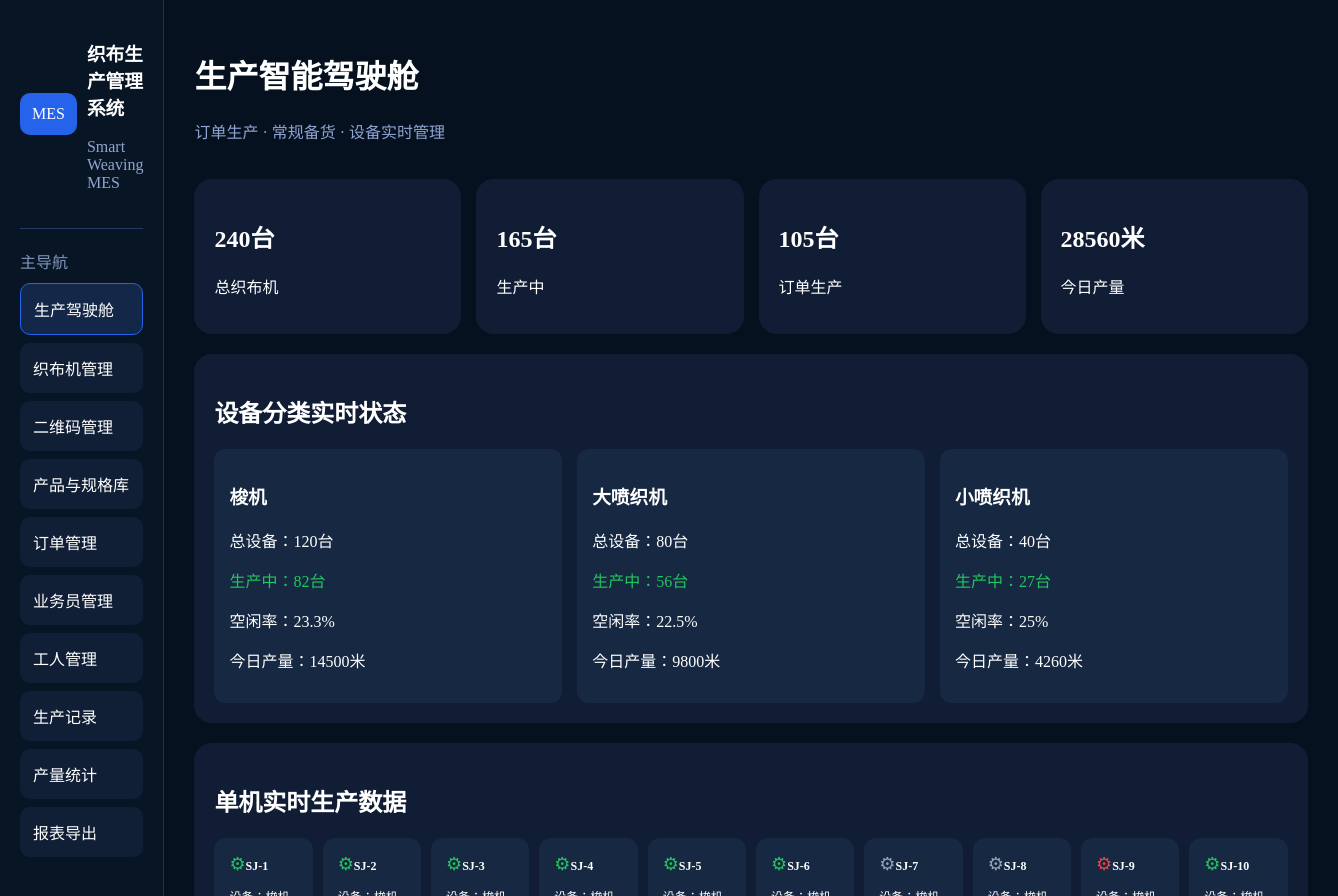
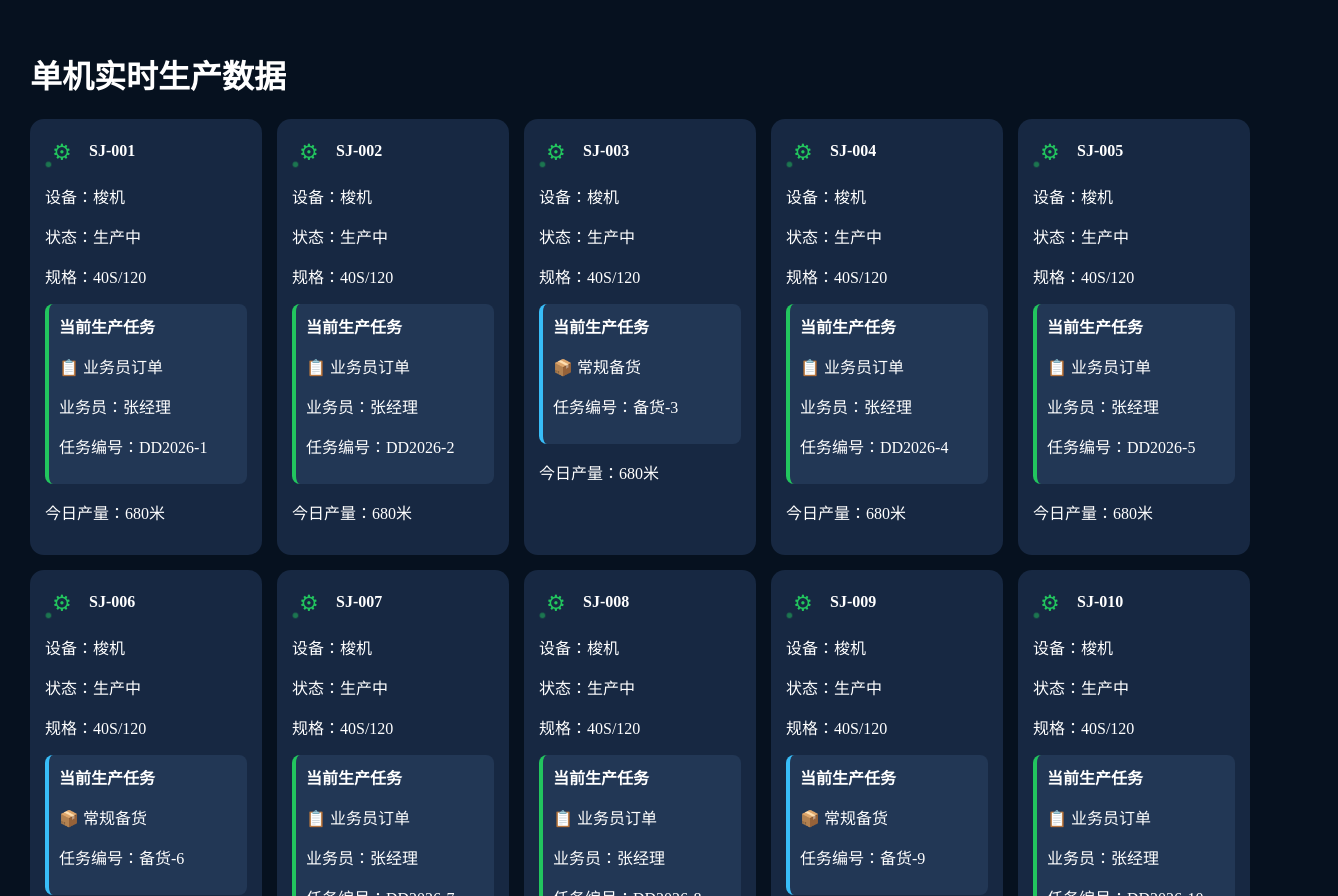
Before and after one commit to suiyuanlezhu-sketch/smart-weaving-mes, a Vue app: page / in a window 1280 px wide. Shown: the top 896 px of the page, 1338 px wide, since content can reach past the window. Built offline with nearby package versions, Linux system fonts and the light colour scheme; the HTML template or start-up script is replaced by a standard one.

Commit message:
Add files via upload

```diff
--- a/index.html
+++ b/index.html
@@ -1,7 +1,2 @@
-<!doctype html>
-<html>
-<body>
 <div id="app"></div>
 <script type="module" src="/src/main.js"></script>
-</body>
-</html>
--- a/src/App.vue
+++ b/src/App.vue
@@ -1,80 +1,26 @@
 <template>
-<div class="layout">
-
-<aside class="sidebar">
-
-<div class="logo">
-<div class="icon">MES</div>
-<div>
-<h3>织布生产管理系统</h3>
-<p>Smart Weaving MES</p>
-</div>
-</div>
-
-<div class="title">主导航</div>
-
-<div class="nav active">生产驾驶舱</div>
-<div class="nav">织布机管理</div>
-<div class="nav">二维码管理</div>
-<div class="nav">产品与规格库</div>
-<div class="nav">订单管理</div>
-<div class="nav">业务员管理</div>
-<div class="nav">工人管理</div>
-<div class="nav">生产记录</div>
-<div class="nav">产量统计</div>
-<div class="nav">报表导出</div>
-
-</aside>
-
-
-<main>
-
-<h1>生产智能驾驶舱</h1>
-<p class="sub">订单生产 · 常规备货 · 设备实时管理</p>
-
-
-<div class="cards">
-<div class="card" v-for="c in cards">
-<h2>{{c.v}}</h2>
-<p>{{c.n}}</p>
-</div>
-</div>
-
-
-<div class="panel">
-
-<h2>设备分类实时状态</h2>
-
-<div class="groups">
-
-<div class="group" v-for="g in groups">
-
-<h3>{{g.name}}</h3>
-
-<p>总设备：{{g.total}}台</p>
-<p class="green">生产中：{{g.running}}台</p>
-<p>空闲率：{{g.idle}}%</p>
-<p>今日产量：{{g.output}}米</p>
-
-</div>
-
-</div>
-
-</div>
-
-
-<div class="panel">
-
-<h2>单机实时生产数据</h2>
+<div class="page">
+<h1>单机实时生产数据</h1>
 
 <div class="machines">
 
 <div class="machine" v-for="m in machines">
 
-<div class="head">
-<span class="gear" :class="m.status">⚙</span>
+<div class="status-head">
+
+<div v-if="m.status==='run'" class="running-icon">
+<span class="dot"></span>
+⚙
+</div>
+
+<div v-else class="normal-icon" :class="m.status">
+⚙
+</div>
+
 <b>{{m.id}}</b>
+
 </div>
+
 
 <p>设备：{{m.type}}</p>
 <p>状态：{{m.statusText}}</p>
@@ -97,83 +43,43 @@
 业务员：{{m.sales}}
 </p>
 
-<p>
-任务编号：{{m.orderNo}}
-</p>
+<p>任务编号：{{m.orderNo}}</p>
 
 </div>
 
 
 <p>今日产量：{{m.output}}米</p>
-<p>运行时间：{{m.hours}}小时</p>
 
 </div>
 
 </div>
-
-</div>
-
-
-</main>
-
 </div>
 </template>
 
-
 <script setup>
-
-const cards=[
-{n:"总织布机",v:"240台"},
-{n:"生产中",v:"165台"},
-{n:"订单生产",v:"105台"},
-{n:"今日产量",v:"28560米"}
-]
-
-
-const groups=[
-{name:"梭机",total:120,running:82,idle:23.3,output:14500},
-{name:"大喷织机",total:80,running:56,idle:22.5,output:9800},
-{name:"小喷织机",total:40,running:27,idle:25,output:4260}
-]
-
-
 const machines=[]
 
-for(let i=1;i<=60;i++){
+for(let i=1;i<=40;i++){
 
-let stock=i%3===0
+const stock=i%3===0
 
 machines.push({
-
-id:i<=30?"SJ-"+i:i<=50?"DP-"+(i-30):"XP-"+(i-50),
-
-type:i<=30?"梭机":i<=50?"大喷织机":"小喷织机",
-
-status:i%10<7?"run":i%10<9?"idle":"repair",
-
-statusText:i%10<7?"生产中":i%10<9?"空闲":"维修",
-
-spec:"40S/120",
-
-taskType:stock?"stock":"order",
-
-sales:stock?"":"张经理",
-
-orderNo:stock?"备货-"+i:"DD2026-"+i,
-
-output:680,
-
-hours:8.5
-
+id:'SJ-'+String(i).padStart(3,'0'),
+type:'梭机',
+status:'run',
+statusText:'生产中',
+spec:'40S/120',
+taskType:stock?'stock':'order',
+sales:stock?'':'张经理',
+orderNo:stock?'备货-'+i:'DD2026-'+i,
+output:680
 })
 
 }
-
 </script>
 
 
 <style>
-
 body{
 margin:0;
 background:#06111f;
@@ -181,131 +87,79 @@ color:white;
 font-family:"Microsoft YaHei"
 }
 
-.layout{
-display:flex;
-min-height:100vh
-}
-
-.sidebar{
-width:240px;
-background:#081525;
-padding:20px;
-border-right:1px solid #1c3154
-}
-
-.logo{
-display:flex;
-gap:10px;
-align-items:center;
-padding-bottom:20px;
-border-bottom:1px solid #24395f
-}
-
-.icon{
-background:#2563eb;
-padding:12px;
-border-radius:10px
-}
-
-.logo p,.sub{
-color:#8ea4d2
-}
-
-.title{
-margin:20px 0 10px;
-color:#7f95bd
-}
-
-.nav{
-padding:13px;
-margin:8px 0;
-background:#111f36;
-border-radius:10px
-}
-
-.nav.active{
-border:1px solid #2563eb;
-background:#132848
-}
-
-main{
-flex:1;
+.page{
 padding:30px
-}
-
-.cards{
-display:grid;
-grid-template-columns:repeat(4,1fr);
-gap:15px
-}
-
-.card,.panel{
-background:#101d34;
-padding:20px;
-border-radius:18px;
-margin-top:20px
-}
-
-.groups{
-display:grid;
-grid-template-columns:repeat(3,1fr);
-gap:15px
-}
-
-.group,.machine{
-background:#172842;
-padding:15px;
-border-radius:12px
-}
-
-.green{
-color:#22c55e
 }
 
 .machines{
 display:grid;
-grid-template-columns:repeat(10,1fr);
+grid-template-columns:repeat(5,1fr);
+gap:15px
+}
+
+.machine{
+background:#172842;
+padding:15px;
+border-radius:14px
+}
+
+.status-head{
+display:flex;
+align-items:center;
 gap:10px
 }
 
-.machine{
-font-size:12px
+.running-icon{
+width:34px;
+height:34px;
+display:flex;
+align-items:center;
+justify-content:center;
+font-size:22px;
+color:#22c55e;
+position:relative;
+animation:rotate 2s linear infinite;
 }
 
-.gear{
-font-size:18px
+.running-icon .dot{
+position:absolute;
+right:0;
+top:0;
+width:7px;
+height:7px;
+border-radius:50%;
+background:#22c55e;
+animation:pulse 1s infinite;
 }
 
-.run{
-color:#22c55e;
-animation:spin 2s linear infinite
-}
-
-.idle{
-color:#94a3b8
-}
-
-.repair{
-color:#ef4444
+.normal-icon{
+font-size:22px
 }
 
 .task{
-margin-top:10px;
+margin-top:12px;
 padding:10px;
 border-radius:8px;
 background:#223755
 }
 
 .task.stock{
-border-left:3px solid #38bdf8
+border-left:4px solid #38bdf8
 }
 
 .task.order{
-border-left:3px solid #22c55e
+border-left:4px solid #22c55e
 }
 
-@keyframes spin{
+@keyframes rotate{
+from{transform:rotate(0deg)}
 to{transform:rotate(360deg)}
 }
 
+@keyframes pulse{
+0%{transform:scale(.8);opacity:.5}
+50%{transform:scale(1.5);opacity:1}
+100%{transform:scale(.8);opacity:.5}
+}
+
 </style>
```
Also changed, not shown: package.json (+3 -4 lines), 1 other file (tests, documents, lock files or other folders).
